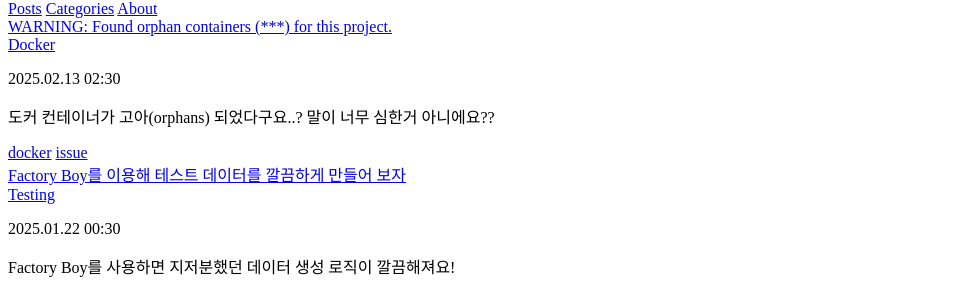
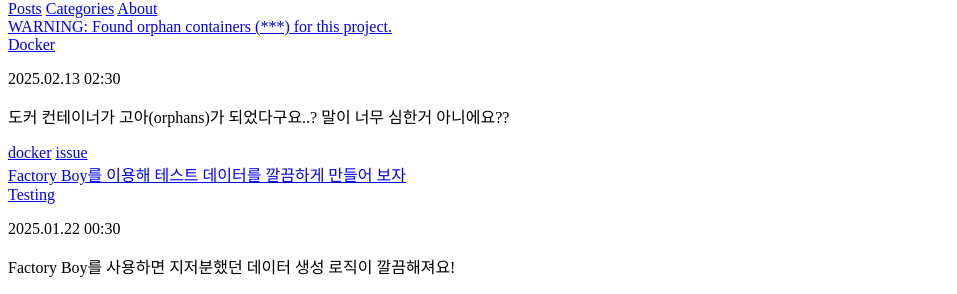
Before and after one commit to recoma96/recoma96.github.io, a Jekyll site: the page built from posts/index.html, in a window 1280 px wide. Shown: the part 381-675 px from the top of the page, without its empty margins (0-957 px from the left). Built offline with Jekyll 4.4.1, drawn with Linux system fonts in a browser that asks for light colours; some web fonts are replaced; the list of posts is cut into pages by our own code; a style sheet for code colours, icons or effects is not loaded.

Commit message:
blog: docker-orphans: 워딩 수정

```diff
--- a/_posts/2025-02-13-docker-orphans-issue.md
+++ b/_posts/2025-02-13-docker-orphans-issue.md
@@ -3,7 +3,7 @@ layout: post
 title:  "WARNING: Found orphan containers (***) for this project."
 date:   2025-02-13 11:30:00 +0900
 categories: "Docker"
-summary: "도커 컨테이너가 고아(orphans) 되었다구요..? 말이 너무 심한거 아니에요??"
+summary: "도커 컨테이너가 고아(orphans)가 되었다구요..? 말이 너무 심한거 아니에요??"
 tags: ["docker", "issue"]
 image: ""
 ---
```
Also changed, not shown: other parts of _posts/2025-02-13-docker-orphans-issue.md (+1 -1 lines).
